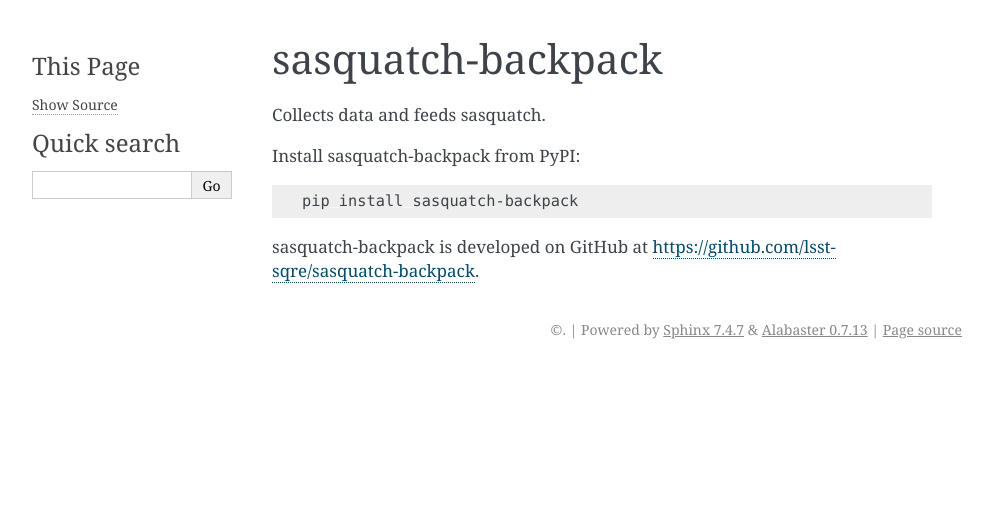
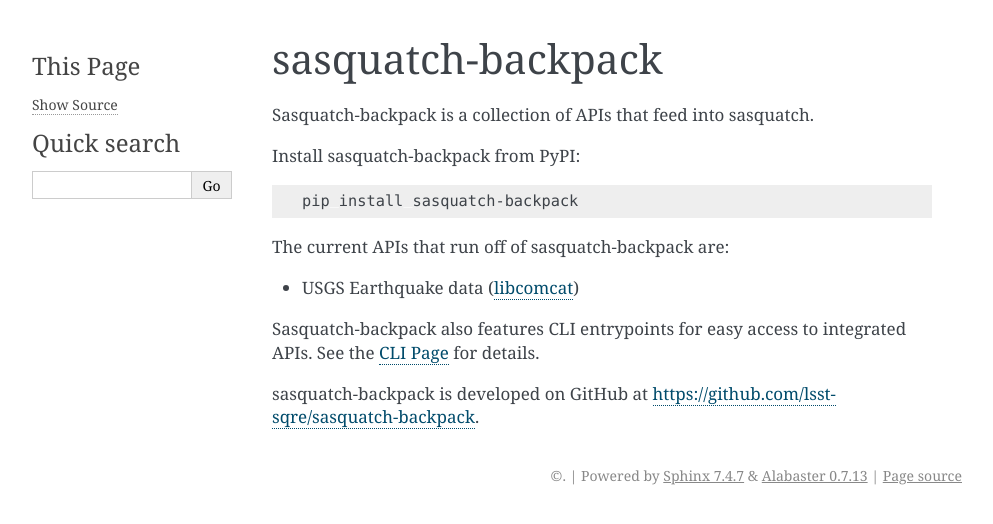
Before and after one commit to lsst-sqre/sasquatch-backpack, a Sphinx documentation site: the page built from docs/index.rst, in a window 1280 px wide. Shown: the top 524 px of the page, without its empty margins (148-1141 px from the left). Built offline with Sphinx 7.4.7, drawn with Linux system fonts in a browser that asks for light colours; pages that are not in the unit, such as notebooks, are missing from menus.

Commit message:
Init Docs
update index

More docs edits

edit tagline

Add link

```diff
--- a/docs/documenteer.toml
+++ b/docs/documenteer.toml
@@ -11,6 +11,7 @@ disable_primary_sidebars = [
     "index",
     "changelog",
 ]
+extensions = ['sphinx_click']
 
 [sphinx.intersphinx.projects]
 python = "https://docs.python.org/3/"
--- a/docs/index.rst
+++ b/docs/index.rst
@@ -1,17 +1,23 @@
-:og:description: Collects data and feeds sasquatch.
+:og:description: Sasquatch-backpack is a collection of APIs that feed into sasquatch.
 :html_theme.sidebar_secondary.remove:
 
 ##################
 sasquatch-backpack
 ##################
 
-Collects data and feeds sasquatch.
+Sasquatch-backpack is a collection of APIs that feed into sasquatch.
 
 Install sasquatch-backpack from PyPI:
 
 .. code-block:: bash
 
    pip install sasquatch-backpack
+
+The current APIs that run off of sasquatch-backpack are:
+
+- USGS Earthquake data (`libcomcat <https://code.usgs.gov/ghsc/esi/libcomcat-python>`__)
+
+Sasquatch-backpack also features CLI entrypoints for easy access to integrated APIs. See the `CLI Page <cli.html>`__ for details.
 
 sasquatch-backpack is developed on GitHub at https://github.com/lsst-sqre/sasquatch-backpack.
 
@@ -22,3 +28,4 @@ sasquatch-backpack is developed on GitHub at https://github.com/lsst-sqre/sasqua
    API <api>
    Change log <changelog>
    Contributing <dev/index>
+   CLI <cli>
--- a/pyproject.toml
+++ b/pyproject.toml
@@ -1,7 +1,7 @@
 [project]
 # https://packaging.python.org/en/latest/specifications/declaring-project-metadata/
 name = "sasquatchbackpack"
-description = "Collects data and feeds sasquatch."
+description = "Sasquatch-backpack is a collection of APIs that feed into sasquatch."
 license = {file = "LICENSE"}
 readme= "README.md"
 keywords = [
@@ -38,6 +38,7 @@ dev = [
     # Documentation
     "documenteer[guide]<2",
     "scriv",
+    "sphinx_click",
 ]
 
 [project.urls]
--- a/src/sasquatchbackpack/__init__.py
+++ b/src/sasquatchbackpack/__init__.py
@@ -1,4 +1,4 @@
-"""Collects data and feeds sasquatch."""
+"""Sasquatch-backpack is a collection of APIs that feed into sasquatch."""
 
 __all__ = ["__version__"]
 
```
Also changed, not shown: README.md (+1 -1 lines), docs/cli.rst (added, +10 -0 lines).
